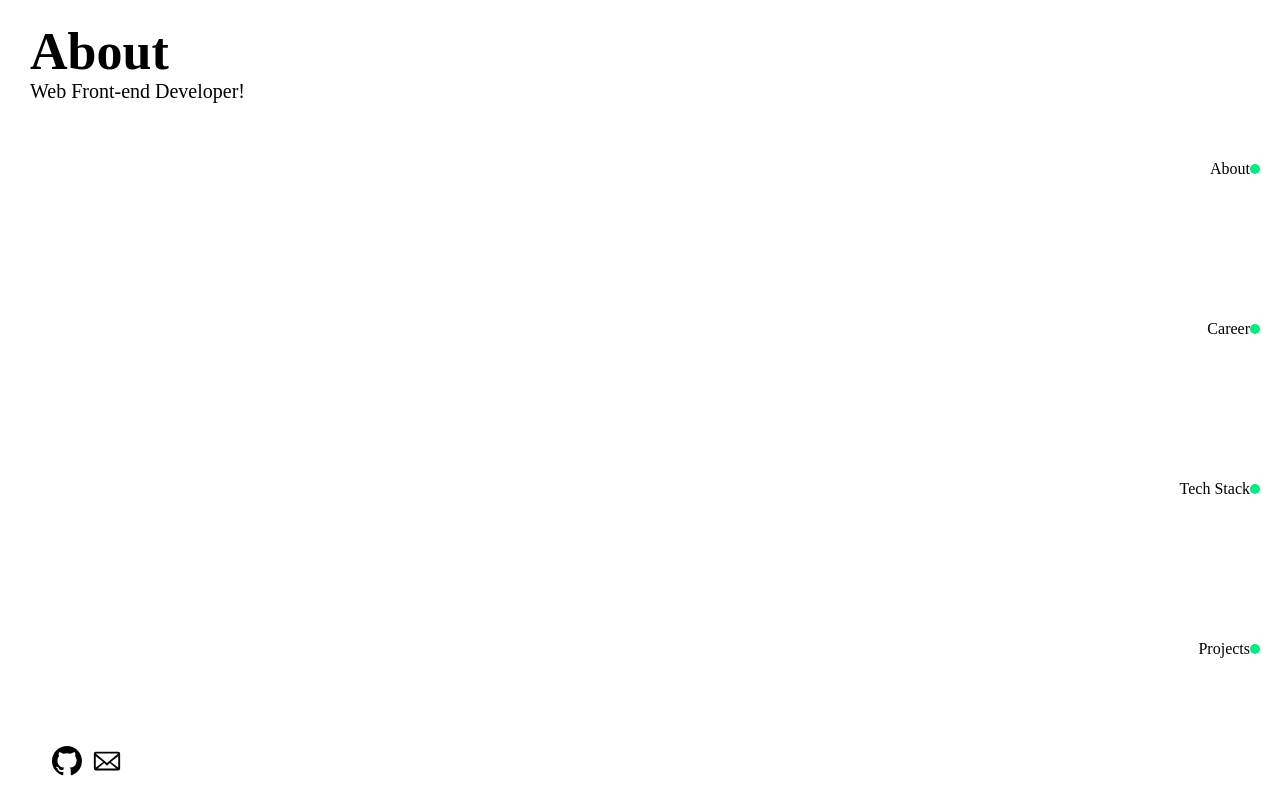
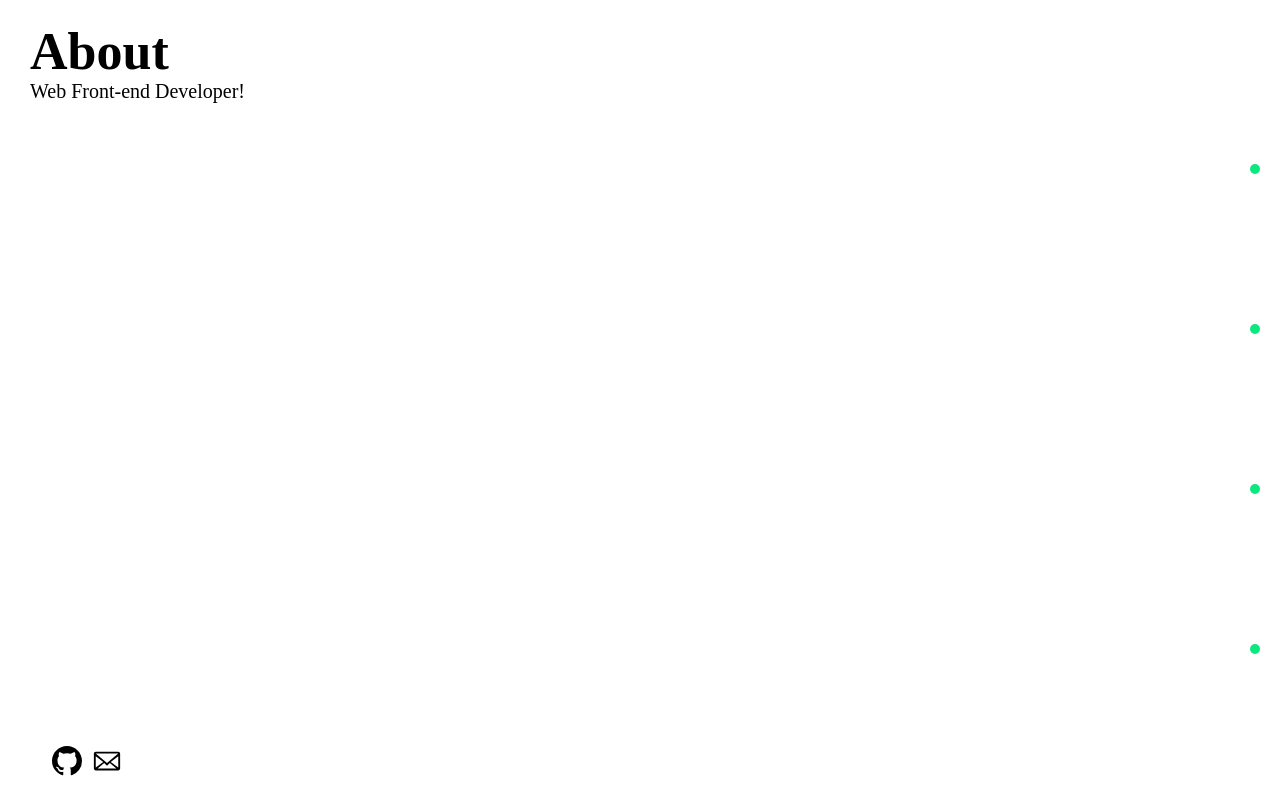
Before and after one commit to fed-gren/portfolio, a React (Create React App) app: page / in a window 1280 px wide. Built offline with nearby package versions, Linux system fonts and the light colour scheme.

Commit message:
네비게이션 텍스트 삭제
네비게이션 텍스트 툴팁으로 대체

```diff
--- a/src/Components/Navigation.js
+++ b/src/Components/Navigation.js
@@ -1,33 +1,28 @@
 import React from "react";
 import { NavLink } from "react-router-dom";
 import styled from "styled-components";
-
+import ReactTooltip from 'react-tooltip';
 
 
 const Navigation = () => {
   return (
     <>
       <StyledLinkSection order={1}>
-        <StyledLinkText flagDisplay={displayLinkTextArr[0]}>About</StyledLinkText>
-        <StyledLink to="/" ></StyledLink>
+        <StyledLink to="/" data-tip="About"></StyledLink>
       </StyledLinkSection>
       <StyledLinkSection order={2}>
-        <StyledLinkText flagDisplay={displayLinkTextArr[0]}>Career</StyledLinkText>
-        <StyledLink to="/Career" ></StyledLink>
+        <StyledLink to="/Career" data-tip="Career"></StyledLink>
       </StyledLinkSection>
       <StyledLinkSection order={3}>
-        <StyledLinkText flagDisplay={displayLinkTextArr[0]}>Tech Stack</StyledLinkText>
-        <StyledLink to="/TechStack" ></StyledLink>
+        <StyledLink to="/TechStack" data-tip="Tech stack"></StyledLink>
       </StyledLinkSection>
       <StyledLinkSection order={4}>
-        <StyledLinkText flagDisplay={displayLinkTextArr[0]}>Projects</StyledLinkText>
-        <StyledLink to="/Projects" ></StyledLink>
+        <StyledLink to="/Projects" data-tip="Projects"></StyledLink>
       </StyledLinkSection>
+      <ReactTooltip place="left" effect="solid"/>
     </>
   );
 };
-
-const displayLinkTextArr = [false, false, false, false];
 
 const StyledLinkSection = styled.section`
   position: fixed;
```
